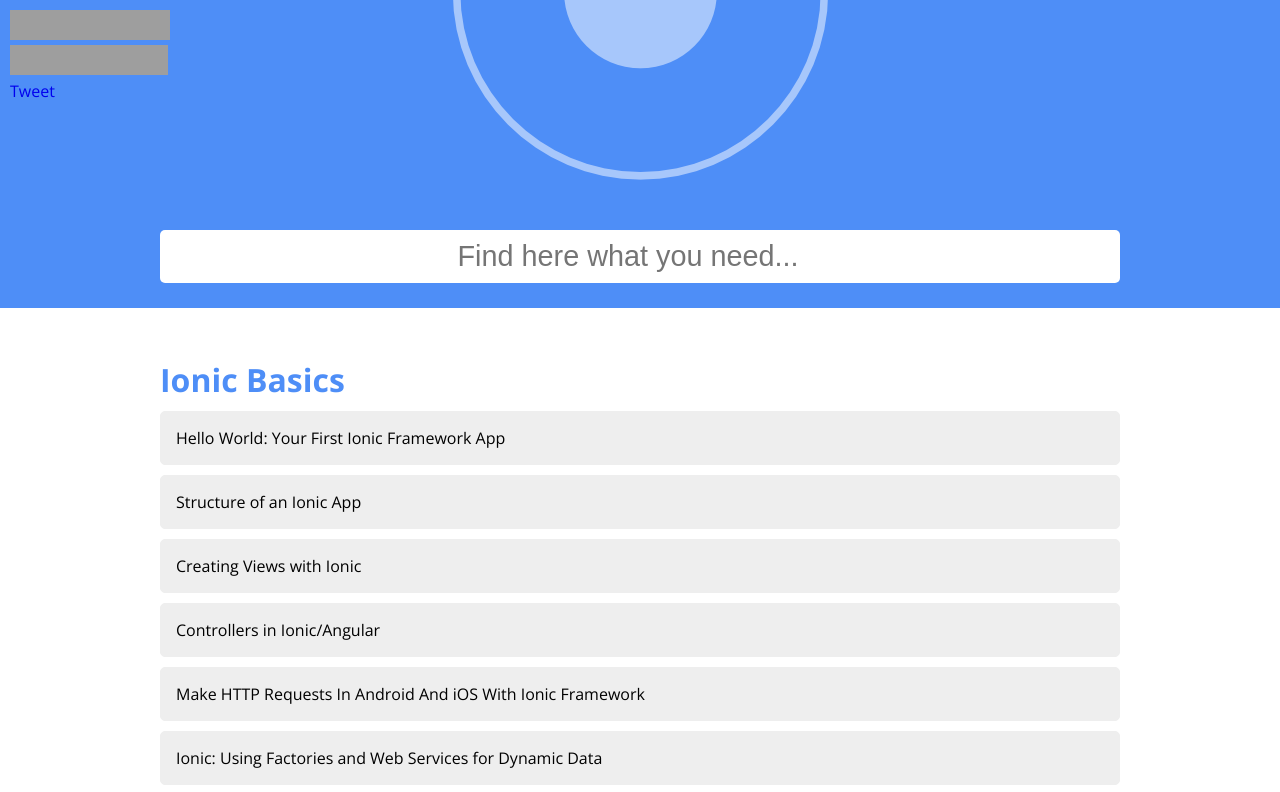
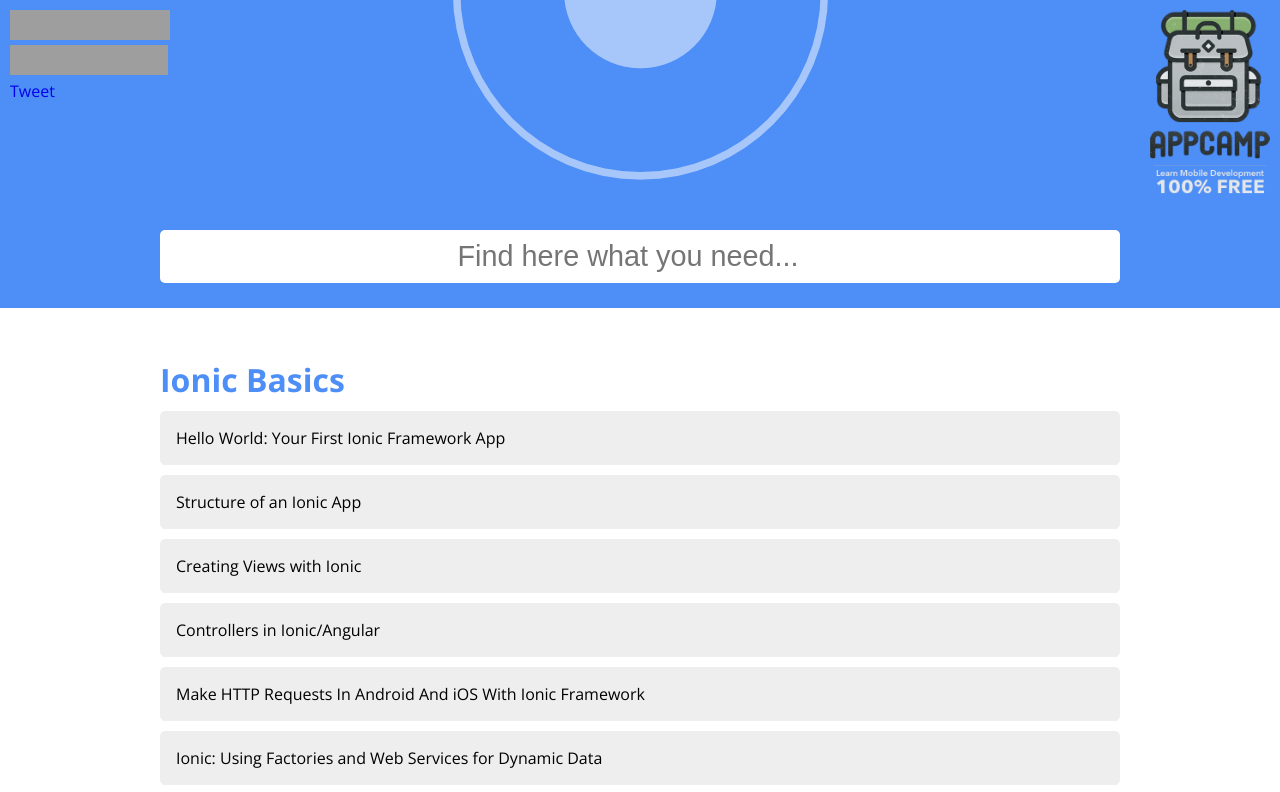
Before and after one commit to thompsonemerson/ionic-collection, a website: page index.html in a window 1280 px wide. Shown: the top 792 px of the page. Drawn offline with nearby package versions, Linux system fonts and the light colour scheme; grey boxes are pictures that could not be loaded.

Commit message:
add AppCamp banner

```diff
--- a/index.html
+++ b/index.html
@@ -27,6 +27,10 @@
 		<div class="container">
 			<input type="search" placeholder="Find here what you need..." ng-model="search">
 		</div>
+
+		<a href="http://appcamp.io/?utm_campaign=Emerson%20Thompson%20Ads&utm_medium=Site%20Banner&utm_source=thompsonemerson.github.io/ionic-collection" class="appcamp" target="_blank">
+			<img src="images/appcamp-banner.png" alt="AppCamp - Learn mobile development 100% free">
+		</a>
 	</header>
 
 	<main class="container">
--- a/scripts/app.js
+++ b/scripts/app.js
@@ -251,6 +251,7 @@
             { title: 'Animating Elements in your Ionic App', url: 'http://blog.ionic.io/animating-elements-in-your-ionic-app/' },
             { title: 'Cordova + Ionic in Visual Studio - 101 Tutorial [Part I]', url: 'http://binarylies.ghost.io/cordova-ionic-in-visual-studio/' },
             { title: '8 Reasons Why I’m Glad I Switched to the Ionic Framework', url: 'http://www.joshmorony.com/8-reasons-why-im-glad-i-switched-to-the-ionic-framework/' },
+            { title: 'Hello Modules: Your Third Ionic Framework App', url: 'http://mcgivery.com/hello-modules-your-third-ionic-framework-app/' },
           ]
         },
     ];
--- a/styles/main.css
+++ b/styles/main.css
@@ -63,6 +63,16 @@
     box-sizing: border-box;
   }
 
+  header .appcamp {
+    position: absolute;
+    top: 10px;
+    right: 10px;
+    width: 120px;
+  }
+    header .appcamp img {
+      width: 100%;
+    }
+
 
 
 /* Main
```
Also changed, not shown: images/appcamp-banner.png (added).
